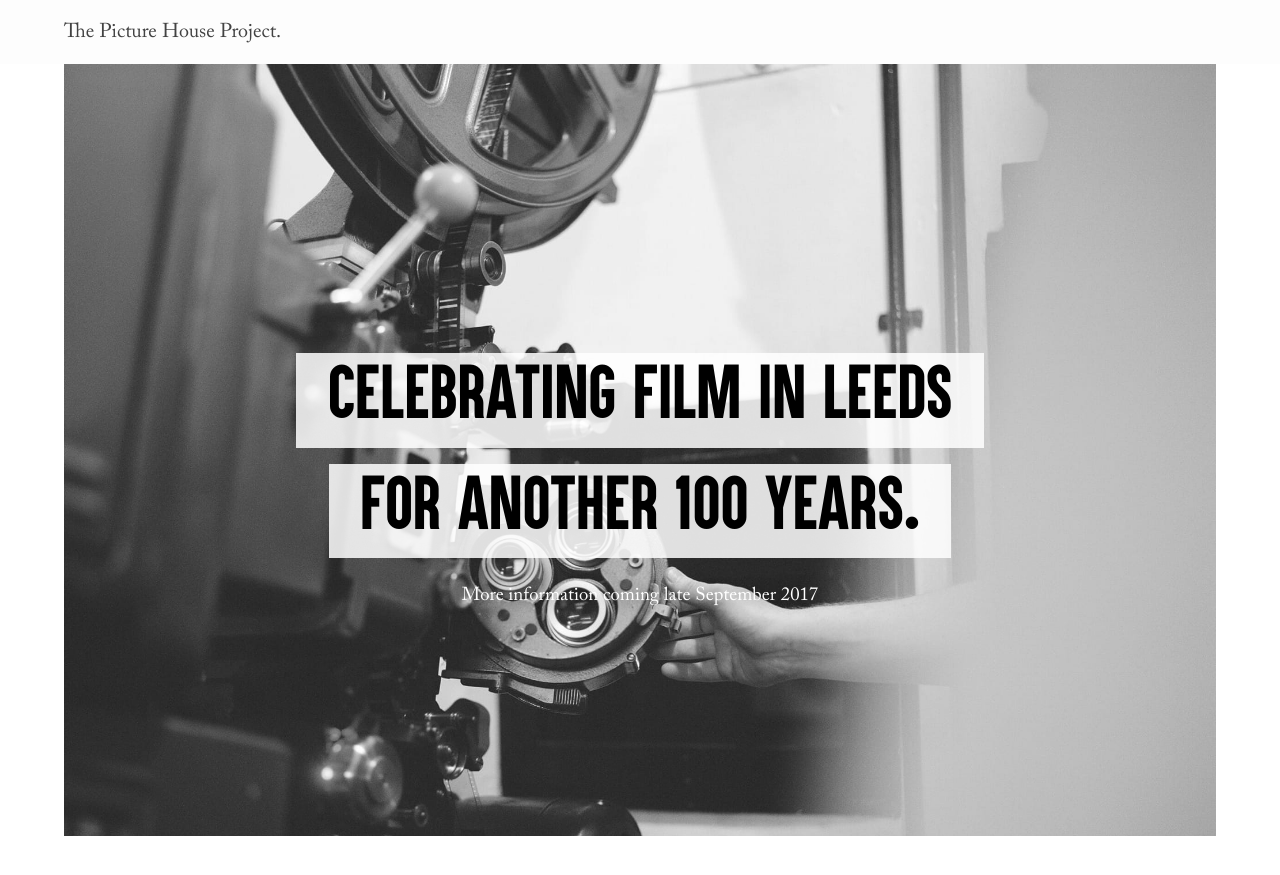
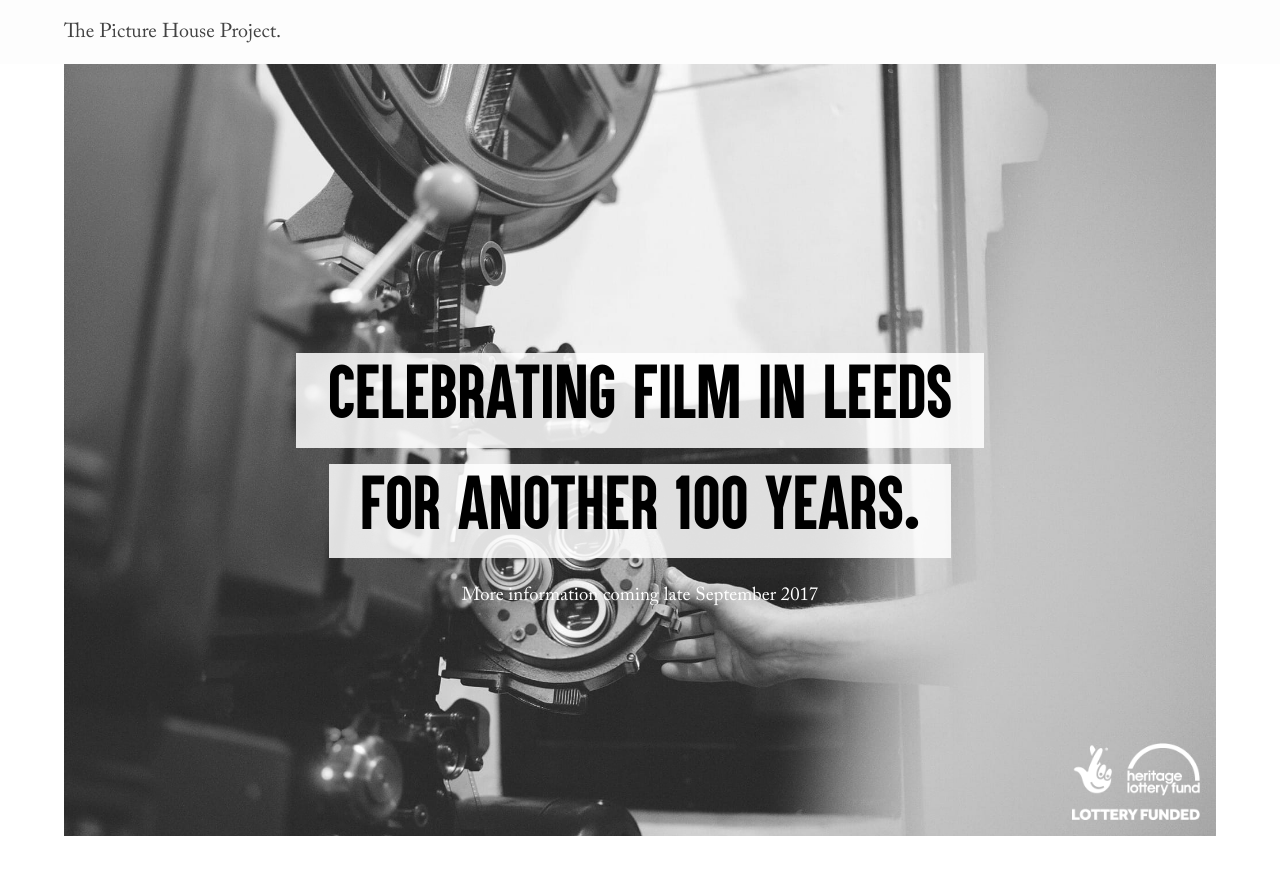
Before and after one commit to johnpuddephatt/picturehouseproject, a Jekyll site: the page built from index.md, in a window 1280 px wide. Shown: the top 875 px of the page. Built offline with Jekyll 4.4.1, drawn with Linux system fonts in a browser that asks for light colours.

Commit message:
add hlf logo

```diff
--- a/_layouts/home.html
+++ b/_layouts/home.html
@@ -6,5 +6,5 @@ layout: default
 
   <h2 class="home-hero-title">{{site.description | markdownify}}</h2>
   <h3 class="coming-soon">More information coming late September 2017</h3>
-
+  <img src="/assets/images/hlf.png" alt="Funded by the Heritage Lottery Fund" class="hlf-logo" />
 </div>
--- a/_sass/minima/_layout.scss
+++ b/_sass/minima/_layout.scss
@@ -296,6 +296,13 @@
   text-shadow: rgba(0,0,0,.5) 0 0 .75em;
 }
 
+.hlf-logo {
+  position: absolute;
+  bottom: 1em;
+  right: 1em;
+  width: 8em;
+}
+
 
 /**
  * Page content
```
Also changed, not shown: assets/images/hlf.png (added).
